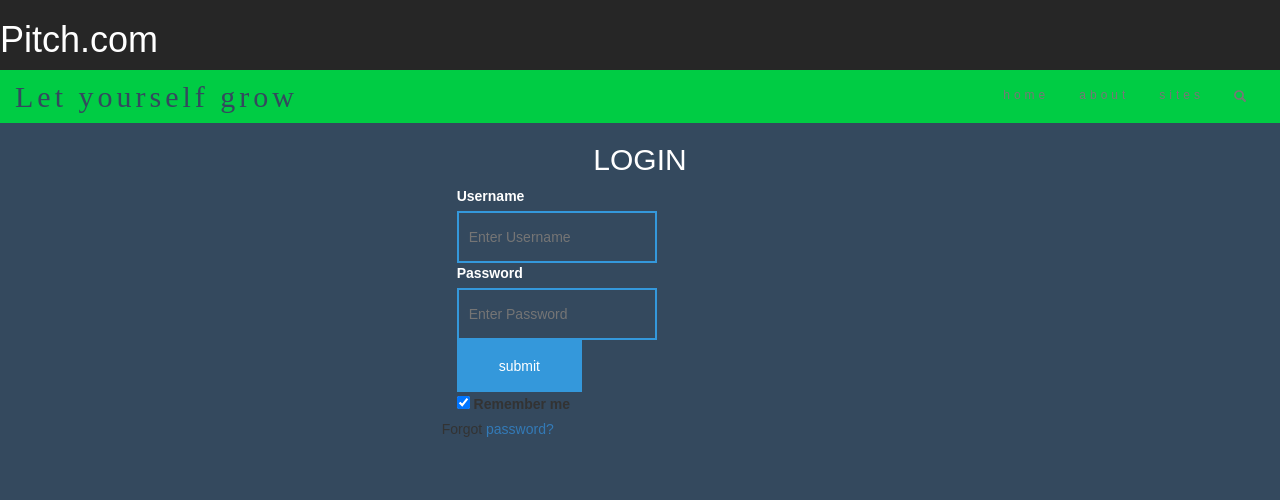
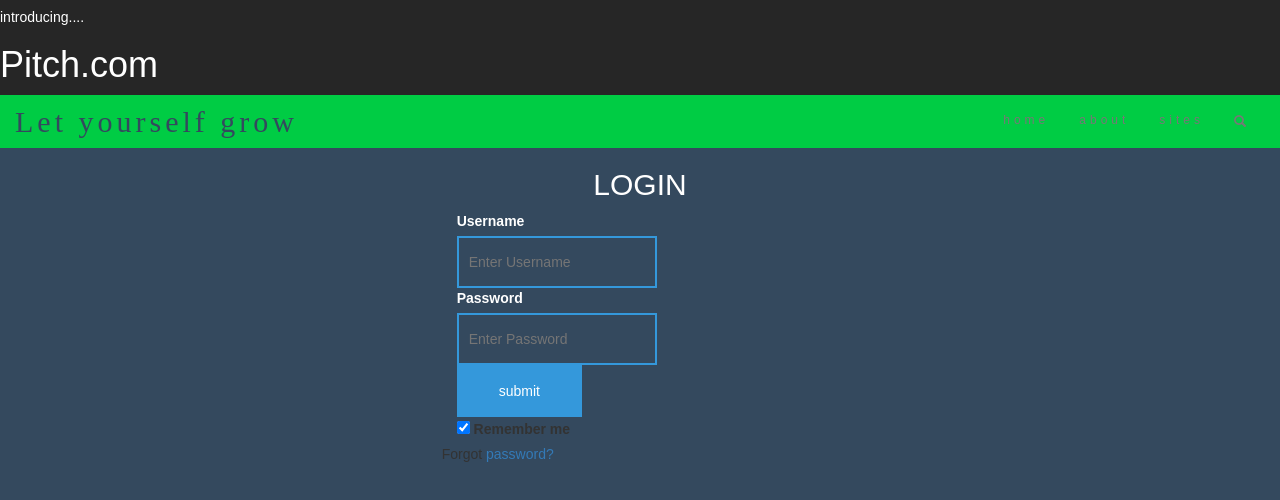
Before and after one commit to gloria2000/pitch, a plain HTML site: page login.html in a window 1280 px wide. Shown: the top 500 px of the page. Drawn offline with nearby package versions, Linux system fonts and the light colour scheme; a web font is replaced by a local one.

Commit message:
newlyupdate

```diff
--- a/login.html
+++ b/login.html
@@ -439,7 +439,10 @@ $(document).ready(function(){
 <body>
 <div class="row">
      <div class="container-fluid" style="background-color:#262626 ;color:#fff;font-size:30px;">
-  <h1 class="col-12 text-left">  Pitch.com</h1>
+    <h5 class="col-12 text-left"> introducing....</h5>
+	     <h1 class="col-12 text-left">  Pitch.com</h1>
+
+
 
 </div>
 </div>
```
